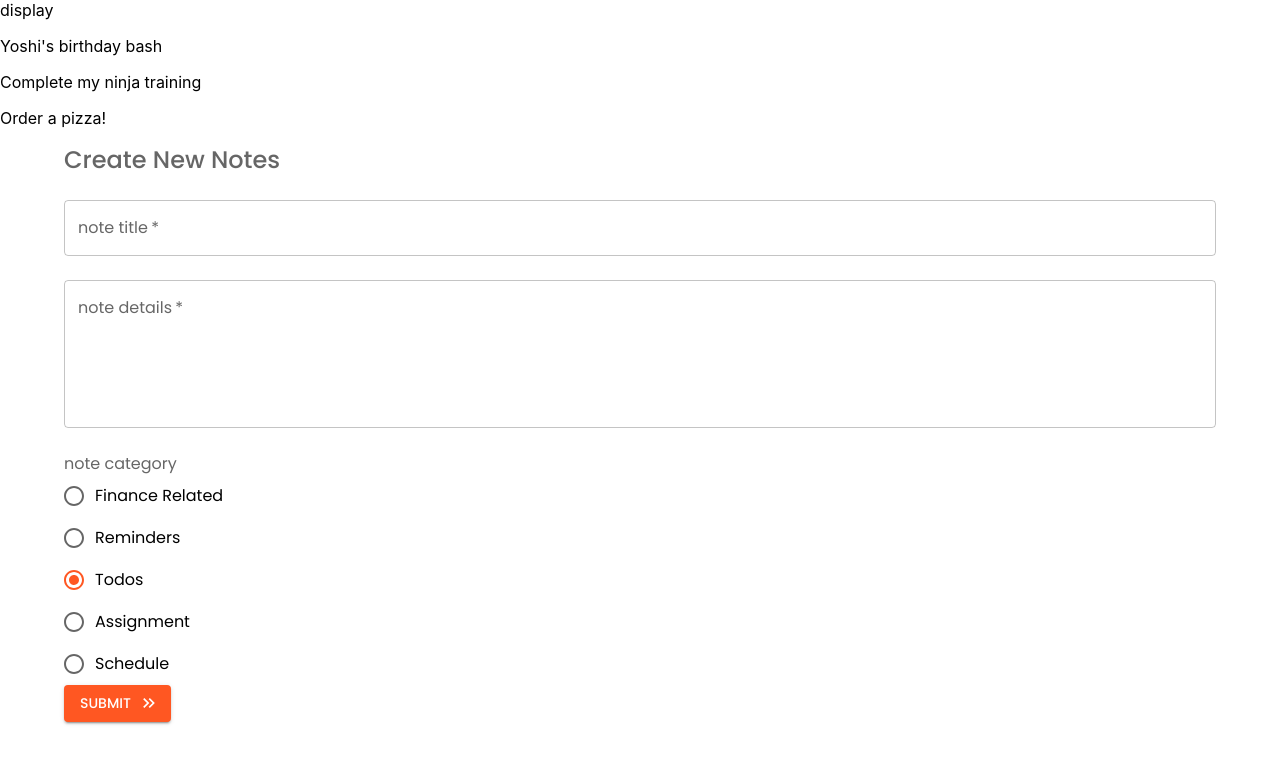
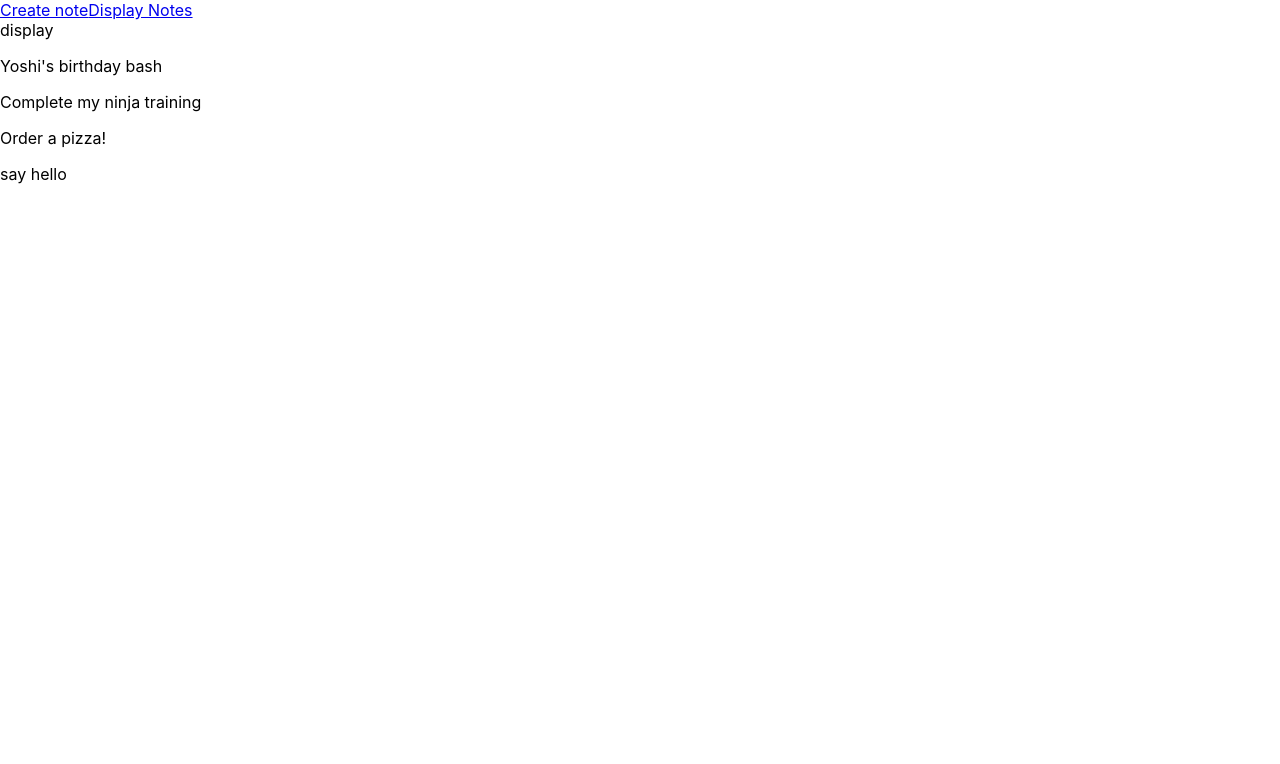
Before and after one commit to Lakshit-Chiranjiv/Notes-App---React-MaterialUI, a React (Create React App) app in the folder notes app/: page / in a window 1280 px wide. Shown: the top 764 px of the page. Built offline with nearby package versions, Linux system fonts and the light colour scheme; data requests are answered from the project's data file; the HTML template or start-up script is replaced by a standard one; a web font is replaced by a local one.

Commit message:
added react router functionality

```diff
--- a/notes app/data/db.json
+++ b/notes app/data/db.json
@@ -17,6 +17,12 @@
       "details": "Lorem Ipsum is simply dummy text of the printing and typesetting industry. Lorem Ipsum has been the industry's standard dummy text ever since the 1500s, when an unknown printer took a galley of type and scrambled it to make a type specimen book.\nLorem Ipsum is simply dummy text of the printing and typesetting industry. Lorem Ipsum has been the industry's standard dummy text ever since the 1500s, when an unknown printer took a galley of type and scrambled it to make a type specimen book.",
       "category": "todos",
       "id": 3
+    },
+    {
+      "title": "say hello",
+      "details": "not bye!!",
+      "category": "Todos",
+      "id": 4
     }
   ]
 }
--- a/notes app/src/App.js
+++ b/notes app/src/App.js
@@ -1,10 +1,11 @@
-// import { createTheme,ThemeProvider } from '@mui/system';
+
 import React from 'react';
 import './index.css';
 import { ThemeProvider, createTheme } from '@mui/material/styles';
-import {Routes,Route} from 'react-router-dom'
+import {BrowserRouter as MainRouter,Routes,Route,Link} from 'react-router-dom'
 import CreateNote from './components/CreateNote';
 import DisplayNotes from './components/DisplayNotes';
+import NotFound from './components/NotFound';
 import { deepOrange, yellow } from '@mui/material/colors';
 
 const myTheme = createTheme({
@@ -27,11 +28,15 @@ function App() {
   return (
     <ThemeProvider theme={myTheme}>
       <div className="App">
-        {/* <Routes>
-          <Route></Route>
-        </Routes> */}
-        <DisplayNotes/>
-        <CreateNote/>
+        <MainRouter>
+          <Link to="/create">Create note</Link>
+          <Link to="/">Display Notes</Link>
+          <Routes>
+            <Route path='/' element={<DisplayNotes/>}/>
+            <Route path='/create' element={<CreateNote/>}/>
+            <Route path='*' element={<NotFound/>}/>
+          </Routes>
+        </MainRouter>
       </div>
     </ThemeProvider>
   );
--- a/notes app/src/components/CreateNote.jsx
+++ b/notes app/src/components/CreateNote.jsx
@@ -5,6 +5,7 @@ import { Container, FormControl, FormControlLabel, FormLabel, Radio, RadioGroup,
 import { makeStyles } from '@mui/styles';
 import KeyboardDoubleArrowRightIcon from '@mui/icons-material/KeyboardDoubleArrowRight';
 import { useState,useEffect } from 'react';
+import { useNavigate } from 'react-router-dom';
 import axios from 'axios';
 
 const useStyles = makeStyles({
@@ -30,6 +31,8 @@ const CreateNote = () => {
   const [errorMsg,setErrorMsg] = useState(false);
   const [noteCategory,setNoteCategory] = useState('Todos');
 
+  let navigate = useNavigate();
+
 
   useEffect(() => {
     setNoteTitleError(noteTitle==='');
@@ -51,6 +54,7 @@ const CreateNote = () => {
           details: noteDetails,
           category: noteCategory
         });
+        navigate("/");
         console.log("done");
       }
 
@@ -120,12 +124,6 @@ const CreateNote = () => {
           variant='contained'
           color='primary'
           endIcon={<KeyboardDoubleArrowRightIcon/>}
-          // onClick={()=>{
-          //   if(noteTitle==='' || noteDetails==='')
-          //     setErrorMsg(true);
-          //   else
-          //     console.log(noteTitle,noteDetails,noteCategory);
-          // }}
           >
               SUBMIT
         </Button>
--- /dev/null
+++ b/notes app/src/components/NotFound.jsx
@@ -0,0 +1,16 @@
+import React from 'react'
+
+const NotFound = () => {
+
+    const notFoundStyles = {
+        textAlign: 'center',
+        margin: '60px'
+    }
+  return (
+    <div>
+        <h1 style={notFoundStyles} >404 Not Found !!</h1>
+    </div>
+  )
+}
+
+export default NotFound
```
